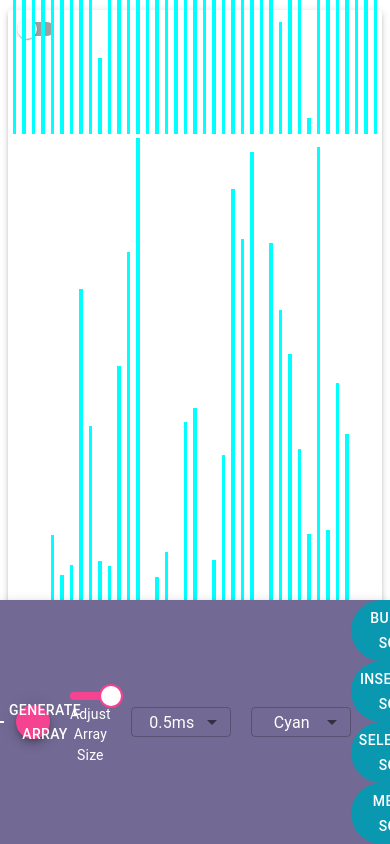
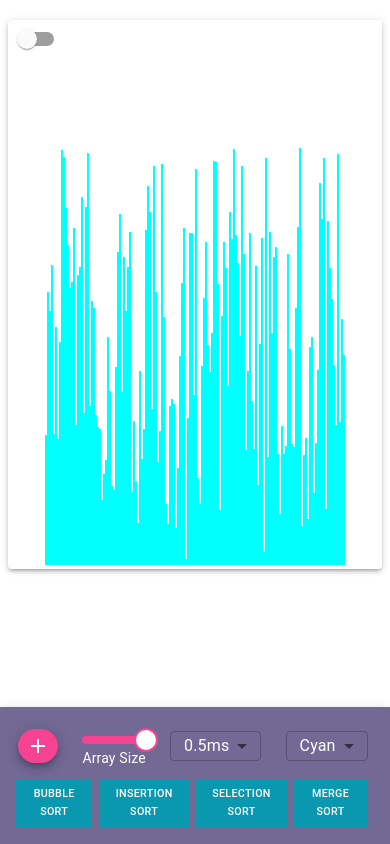
Before and after one commit to SahilKumar47/sortingVisualizer, a React (Create React App) app: page / in a window 390 px wide. Built offline with nearby package versions, Linux system fonts and the light colour scheme.

Commit message:
Added different screen sizes support

```diff
--- a/src/components/SortingVisualizer.jsx
+++ b/src/components/SortingVisualizer.jsx
@@ -21,9 +21,9 @@ function Alert(props) {
 
 const styles = {
   paper: {
-    marginTop: 10,
+    marginTop: window.innerWidth < 768 ? 20 : 10,
     width: "96%",
-    height: "86vh",
+    height: window.innerWidth < 1000 ? "65vh" : "86vh",
     marginRight: "2%",
     marginLeft: "2%",
     background: "",
@@ -34,7 +34,7 @@ const styles = {
     bottom: 0,
     left: 0,
     right: 0,
-    margin: "0 auto",
+    margin: "0 auto"
   },
   snackBar: {
     width: "100%",
@@ -103,12 +103,12 @@ class SortingVisualizer extends Component {
     let width;
     const { size } = this.state;
     for (let i = 0; i < size; i++) {
-      generatedArr.push(this.randomArr(5, 600));
+      generatedArr.push(this.randomArr(5, window.innerWidth < 1000 ? 0.5 * window.innerHeight : 0.8 * window.innerHeight));
     }
-    if (size <= 20) width = 60;
-    else if (size > 20 && size <= 50) width = 23;
-    else if (size > 50 && size <= 100) width = 8;
-    else width = 3.5;
+    if (size <= 20) width = window.innerWidth < 784 ? '20px' : '70px';
+    else if (size > 20 && size <= 50) width = window.innerWidth < 784 ? '6px' : '14px';
+    else if (size > 50 && size <= 100) width = window.innerWidth < 784 ? '3px' : '7px';
+    else width = window.innerWidth < 784 ? '2px' : '3px';
     this.setState({ generatedArr, open: true, width });
   };
 
@@ -340,7 +340,7 @@ class SortingVisualizer extends Component {
                 component="div"
                 display="inline-block"
                 width={width}
-                marginX="3px"
+                marginX={window.innerWidth < 1200 ? window.innerWidth < 868 ? '0' : '1px' : "2px"}
                 key={index}
                 id="arrBox"
                 className="arrElement"
--- a/src/components/navbar/NavBar.jsx
+++ b/src/components/navbar/NavBar.jsx
@@ -19,7 +19,6 @@ import { Tooltip } from "@material-ui/core";
 
 const useStyles = makeStyles((theme) => ({
   appbar: {
-    flexGrow: 1,
     top: "auto",
     bottom: 0,
     background: "#726a95",
@@ -35,17 +34,15 @@ const useStyles = makeStyles((theme) => ({
       backgroundColor: "#0a97b0",
     },
   },
-  title: {
-    flexGrow: 1,
-  },
   button: {
     backgroundColor: "#0a97b0",
     marginRight: "7px",
-    borderRadius: 100,
+    borderRadius: window.innerWidth < 1000 ? 0 : 100,
     transition: "0.5s background-color ease",
     "&:hover": {
       backgroundColor: "#f54291",
     },
+    fontSize: window.innerWidth < 1000 ? '0.67rem' : 'inherit'
   },
   slider: {
     maxWidth: 150,
@@ -58,7 +55,7 @@ const useStyles = makeStyles((theme) => ({
   speedInput: {
     border: "none",
     color: "#fff",
-    width: 100,
+    width: "100%",
     height: 30,
     "&:hover": {
       border: "2px solid #f54291",
@@ -113,7 +110,8 @@ export default function NavBar({
   })(Slider);
   return (
     <AppBar position="fixed" className={classes.appbar}>
-      <Toolbar>
+      <div style={{ display: 'flex', padding: '1rem', flexDirection: window.innerWidth < 1000 ? 'column' : 'row' }}>
+        <div style={{ width: '100%', marginBottom: window.innerWidth < 1000 ? 10 : 0, display: 'flex', justifyContent: 'space-around', alignItems: 'center' }}>
           <Fab
             edge="start"
             variant="extended"
@@ -123,7 +121,7 @@ export default function NavBar({
             onClick={generateNewArr}
           >
             <AddOutlinedIcon className={classes.navIcon} />
-          Generate Array
+            {window.innerWidth < 1000 ? '' : 'Generate Array'}
           </Fab>
           <div className={classes.slider}>
             <PrettoSlider
@@ -135,10 +133,9 @@ export default function NavBar({
               defaultValue={size}
             />
             <Typography variant="body2" color="#fff" className={classes.typo}>
-            Adjust Array Size
+              {window.innerWidth < 1000 ? 'Array Size' : 'Adjust Array Size'}
             </Typography>
           </div>
-
           <div>
             <Tooltip placement="top" title="Adjust per animation Sorting Speed">
               <FormControl className={classes.speedMenu}>
@@ -162,7 +159,6 @@ export default function NavBar({
               </FormControl>
             </Tooltip>
           </div>
-
           <div>
             <Tooltip placement="top" title="Change Bar Color">
               <FormControl className={classes.speedMenu}>
@@ -183,9 +179,9 @@ export default function NavBar({
               </FormControl>
             </Tooltip>
           </div>
-
           <Typography variant="h6" className={classes.title}></Typography>
-        <div>
+        </div>
+        <div style={{ width: '100%', display: 'flex', justifyContent: 'space-around', alignItems: 'center' }}>
           <Button
             color="inherit"
             onClick={doBubbleSort}
@@ -215,7 +211,7 @@ export default function NavBar({
             Merge Sort
           </Button>
         </div>
-      </Toolbar>
+      </div>
     </AppBar>
   );
 }
```
Lines whose indentation alone changed are shown as unchanged.
